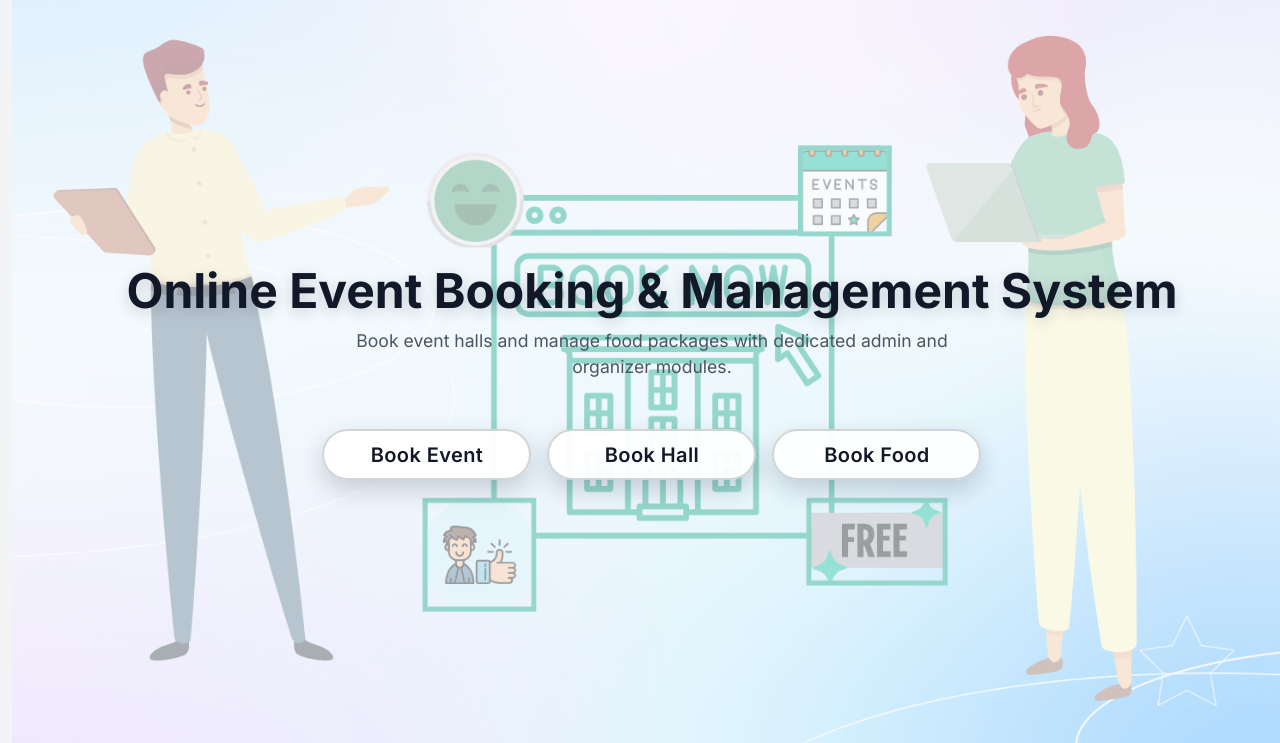
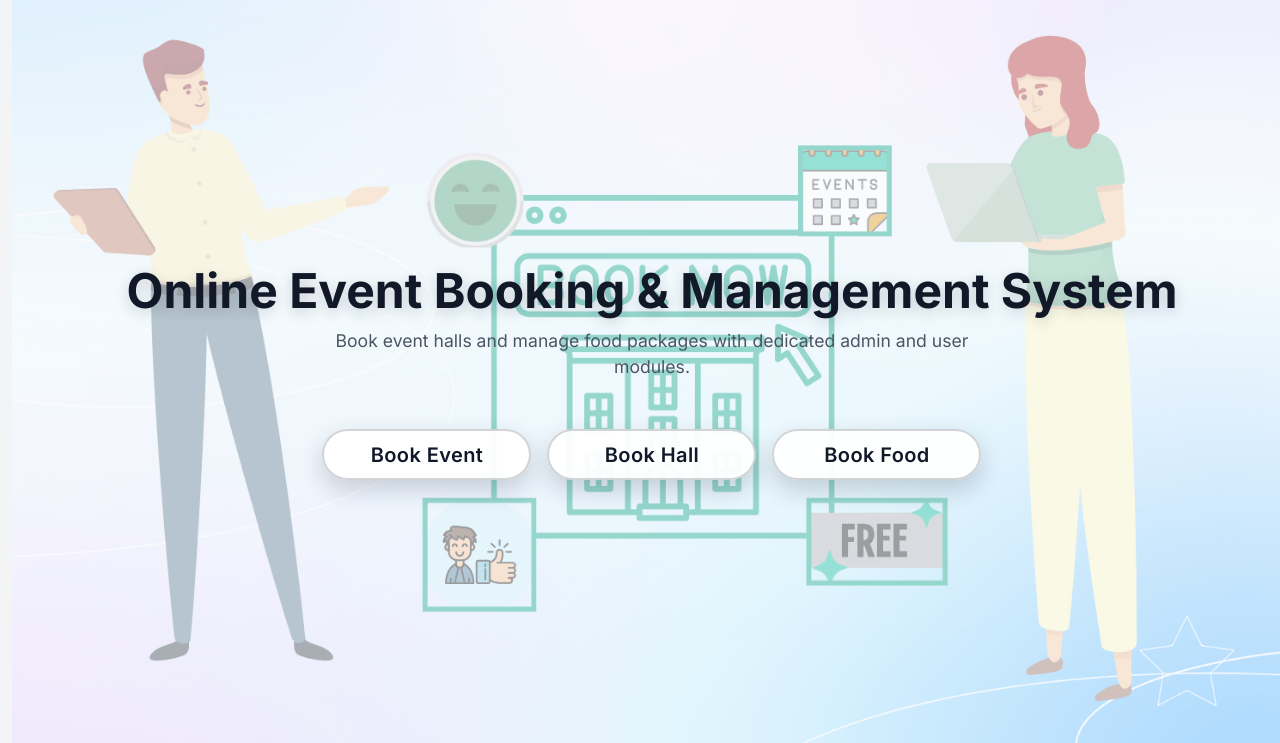
Before and after one commit to TejaReddiee07/Online_Event_Booking_And_Management_System__, a Flask app: page / in a window 1280 px wide. Shown: the part 89-832 px from the top of the page. Run offline with Flask 3, Linux system fonts and the light colour scheme.

Commit message:
Update index.html

```diff
--- a/templates/index.html
+++ b/templates/index.html
@@ -8,7 +8,7 @@
     <div class="hero-content">
         <h1 class="hero-title">Online Event Booking &amp; Management System</h1>
         <p class="hero-subtitle">
-            Book event halls and manage food packages with dedicated admin and organizer modules.
+            Book event halls and manage food packages with dedicated admin and user modules.
         </p>
 
 <div class="row justify-content-center hero-buttons g-3">
```
